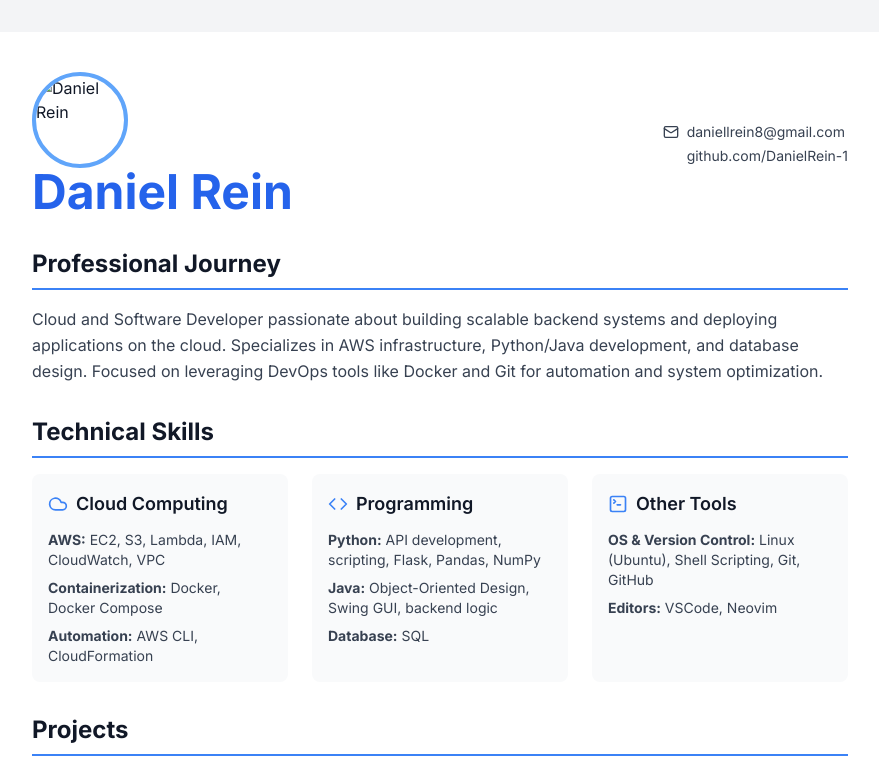
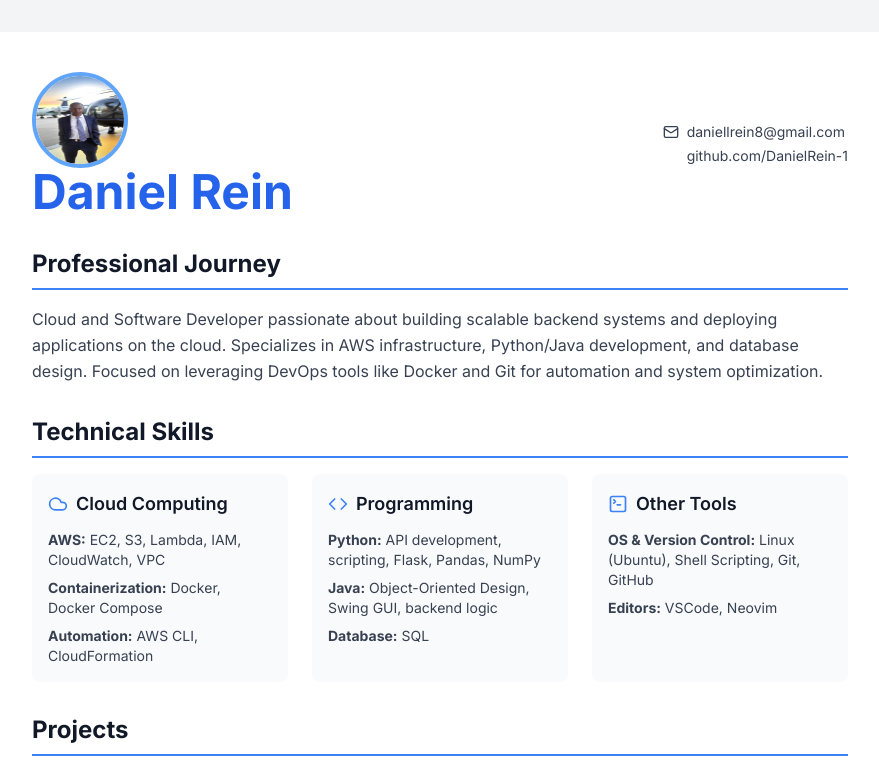
Before and after one commit to DanielRein-1/Web-UI, a plain HTML site: page index.html in a window 1280 px wide. Shown: the top 769 px of the page, without its empty margins (200-1079 px from the left). Drawn offline with nearby package versions, Linux system fonts and the light colour scheme.

Commit message:
Fix image path: use relative Dan.jpeg for GitHub Pages

```diff
--- a/index.html
+++ b/index.html
@@ -40,7 +40,7 @@
         <!-- Header Section -->
         <header class="flex flex-col sm:flex-row justify-between items-start sm:items-center mb-8">
             <div>
-                <img src="/Portfolio/Dan.jpeg" alt="Daniel Rein" class="w-24 h-24 rounded-full mb-4 sm:mb-0 sm:mr-6 border-4 border-blue-400">
+                <img src="Dan.jpeg" alt="Daniel Rein" class="w-24 h-24 rounded-full mb-4 sm:mb-0 sm:mr-6 border-4 border-blue-400">
                 <h1 class="text-4xl sm:text-5xl font-bold text-blue-600 dark:text-blue-400">Daniel Rein</h1>
             </div>
             <div class="mt-4 sm:mt-0 text-sm sm:text-right space-y-1">
```
